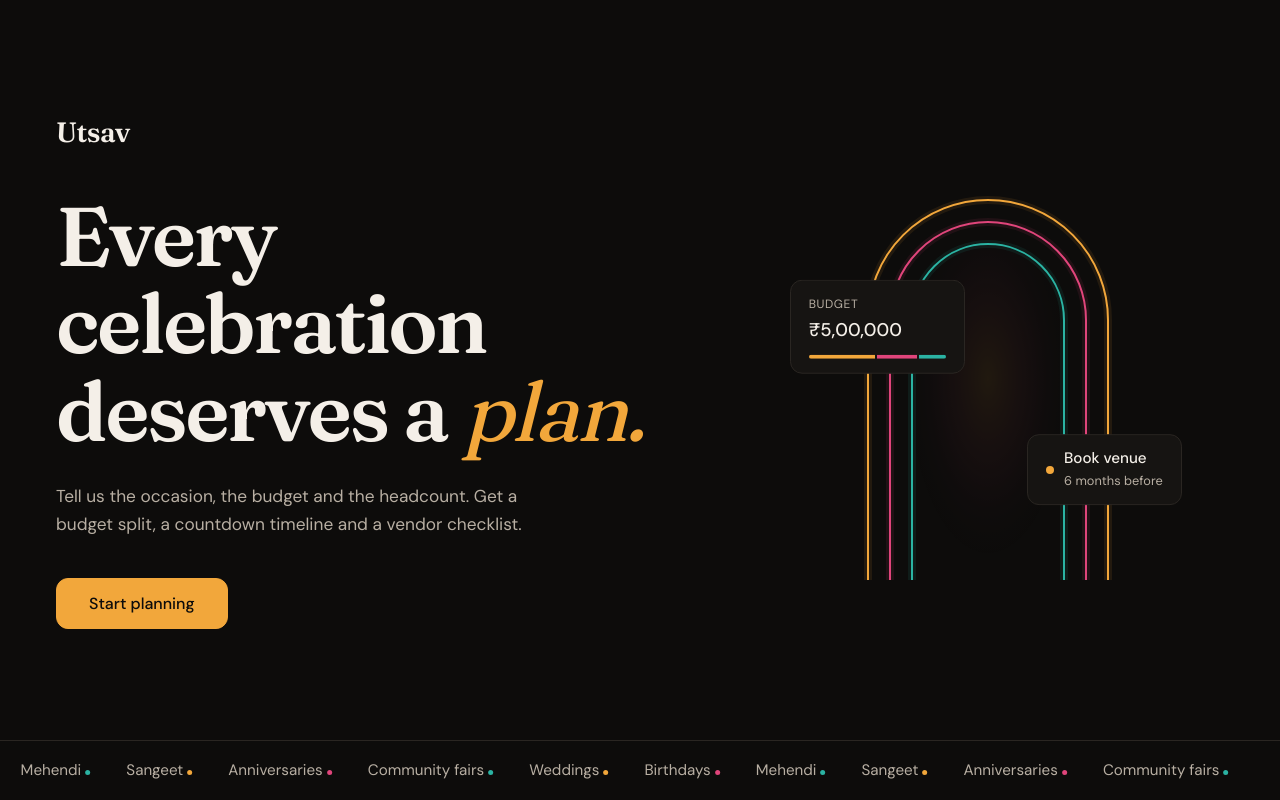
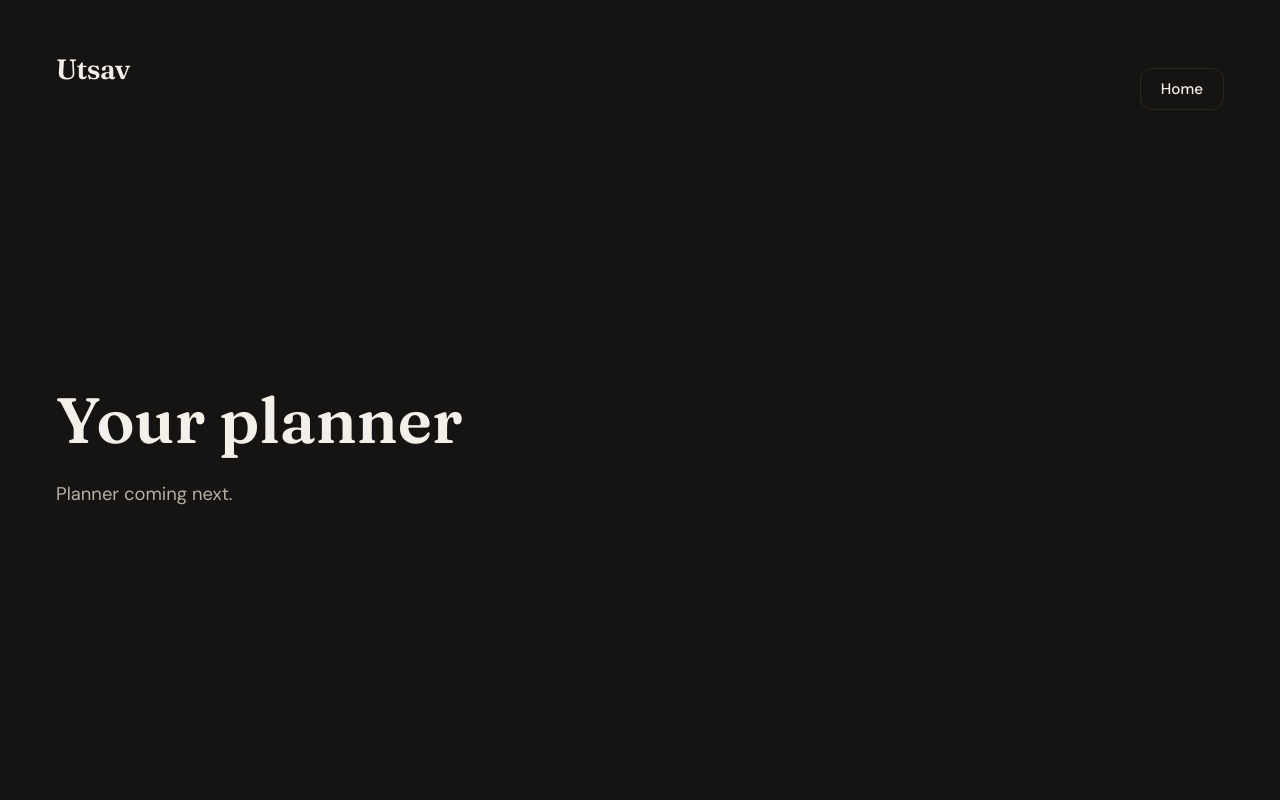
Before and after one commit to hargun0143/utsav-ai, a React (Vite) app: page / in a window 1280 px wide. Both pictures are taken after a click on the button "Start planning". Built offline with nearby package versions, Linux system fonts and the light colour scheme.

Commit message:
feat : add circular reveal into dashboard

```diff
--- a/src/App.jsx
+++ b/src/App.jsx
@@ -1,5 +1,100 @@
+import { useState, useRef, useEffect } from 'react'
 import Landing from './components/Landing.jsx'
+import Dashboard from './components/Dashboard.jsx'
 
 export default function App() {
-  return <Landing />
+  const [started, setStarted] = useState(false)
+  const [coords, setCoords] = useState({ x: 0, y: 0 })
+  const dashboardRef = useRef(null)
+  const revealMarigoldRef = useRef(null)
+  const headingRef = useRef(null)
+  const startBtnRef = useRef(null)
+  const hasInteracted = useRef(false)
+
+  const handleStart = ({ x, y }) => {
+    hasInteracted.current = true
+    const layers = [revealMarigoldRef.current, dashboardRef.current]
+    layers.forEach((el) => {
+      if (el) {
+        el.style.transition = 'none'
+        el.style.setProperty('--x', `${x}px`)
+        el.style.setProperty('--y', `${y}px`)
+        el.style.clipPath = `circle(0px at ${x}px ${y}px)`
+      }
+    })
+    if (dashboardRef.current) {
+      void dashboardRef.current.offsetHeight
+    }
+    layers.forEach((el) => {
+      if (el) {
+        el.style.transition = ''
+        el.style.clipPath = ''
+      }
+    })
+    setCoords({ x, y })
+    setStarted(true)
+  }
+
+  const handleHome = () => {
+    hasInteracted.current = true
+    setStarted(false)
+  }
+
+  const handleTransitionEnd = (e) => {
+    if (e.target !== dashboardRef.current || e.propertyName !== 'clip-path') return
+    if (started) {
+      headingRef.current?.focus()
+    } else {
+      startBtnRef.current?.focus()
+    }
+  }
+
+  useEffect(() => {
+    if (!hasInteracted.current) return
+    const isReduced = window.matchMedia('(prefers-reduced-motion: reduce)').matches
+    if (isReduced) {
+      if (started) {
+        headingRef.current?.focus()
+      } else {
+        startBtnRef.current?.focus()
+      }
+    }
+  }, [started])
+
+  return (
+    <>
+      <div
+        className="landing-container"
+        inert={started ? true : undefined}
+        aria-hidden={started}
+      >
+        <Landing onStart={handleStart} startBtnRef={startBtnRef} />
+      </div>
+
+      <div
+        ref={revealMarigoldRef}
+        className={`reveal-layer reveal-marigold ${started ? 'is-open' : ''}`}
+        style={{
+          '--x': `${coords.x}px`,
+          '--y': `${coords.y}px`,
+        }}
+        aria-hidden="true"
+        inert="true"
+      />
+
+      <div
+        ref={dashboardRef}
+        className={`dashboard-layer ${started ? 'is-open' : ''}`}
+        style={{
+          '--x': `${coords.x}px`,
+          '--y': `${coords.y}px`,
+        }}
+        inert={!started ? true : undefined}
+        aria-hidden={!started}
+        onTransitionEnd={handleTransitionEnd}
+      >
+        <Dashboard onHome={handleHome} headingRef={headingRef} />
+      </div>
+    </>
+  )
 }
--- /dev/null
+++ b/src/components/Dashboard.jsx
@@ -0,0 +1,19 @@
+export default function Dashboard({ onHome, headingRef }) {
+  return (
+    <div className="dashboard-content">
+      <header className="dashboard-header">
+        <span className="wordmark">Utsav</span>
+        <button type="button" className="btn-home" onClick={onHome}>
+          Home
+        </button>
+      </header>
+
+      <main className="dashboard-main">
+        <h1 ref={headingRef} tabIndex={-1} className="dashboard-title">
+          Your planner
+        </h1>
+        <p className="dashboard-description">Planner coming next.</p>
+      </main>
+    </div>
+  )
+}
--- a/src/components/Landing.jsx
+++ b/src/components/Landing.jsx
@@ -9,7 +9,15 @@ const tickerItems = [
   { name: 'Community fairs', dotClass: 'dot-teal' },
 ]
 
-export default function Landing() {
+export default function Landing({ onStart, startBtnRef }) {
+  const handleStart = (e) => {
+    if (!onStart) return
+    const rect = e.currentTarget.getBoundingClientRect()
+    const x = Math.round(rect.left + rect.width / 2)
+    const y = Math.round(rect.top + rect.height / 2)
+    onStart({ x, y })
+  }
+
   return (
     <div className="landing-page">
       <main className="landing-main">
@@ -26,7 +34,12 @@ export default function Landing() {
             split, a countdown timeline and a vendor checklist.
           </p>
           <div>
-            <button type="button" className="btn-start">
+            <button
+              ref={startBtnRef}
+              type="button"
+              className="btn-start"
+              onClick={handleStart}
+            >
               Start planning
             </button>
           </div>
--- a/src/main.jsx
+++ b/src/main.jsx
@@ -6,6 +6,7 @@ import '@fontsource/dm-sans/400.css'
 import '@fontsource/dm-sans/500.css'
 import './styles/theme.css'
 import './styles/landing.css'
+import './styles/dashboard.css'
 import App from './App.jsx'
 
 createRoot(document.getElementById('root')).render(
--- /dev/null
+++ b/src/styles/dashboard.css
@@ -0,0 +1,128 @@
+.reveal-layer {
+  position: fixed;
+  inset: 0;
+  width: 100%;
+  height: 100vh;
+  clip-path: circle(0px at var(--x, 0px) var(--y, 0px));
+  visibility: hidden;
+  pointer-events: none;
+}
+
+.reveal-marigold {
+  z-index: 46;
+  background-color: var(--color-marigold);
+  transition: clip-path 0.9s cubic-bezier(0.22, 1, 0.36, 1) 140ms,
+    visibility 0s linear 1.04s;
+}
+
+.reveal-marigold.is-open {
+  clip-path: circle(150vmax at var(--x, 0px) var(--y, 0px));
+  visibility: visible;
+  transition: clip-path 0.9s cubic-bezier(0.22, 1, 0.36, 1) 0ms,
+    visibility 0s linear 0s;
+}
+
+.dashboard-layer {
+  position: fixed;
+  inset: 0;
+  width: 100%;
+  height: 100vh;
+  z-index: 50;
+  background-color: var(--color-surface);
+  clip-path: circle(0px at var(--x, 0px) var(--y, 0px));
+  visibility: hidden;
+  transition: clip-path 0.9s cubic-bezier(0.22, 1, 0.36, 1) 0ms,
+    visibility 0s linear 0.9s;
+  overflow-y: auto;
+}
+
+.dashboard-layer.is-open {
+  clip-path: circle(150vmax at var(--x, 0px) var(--y, 0px));
+  visibility: visible;
+  transition: clip-path 0.9s cubic-bezier(0.22, 1, 0.36, 1) 140ms,
+    visibility 0s linear 0s;
+}
+
+.dashboard-content {
+  min-height: 100vh;
+  display: flex;
+  flex-direction: column;
+  max-width: 1360px;
+  width: 100%;
+  margin: 0 auto;
+  padding: 3rem 3.5rem;
+}
+
+.dashboard-header {
+  display: flex;
+  justify-content: space-between;
+  align-items: center;
+  width: 100%;
+}
+
+.btn-home {
+  background-color: var(--color-surface);
+  color: var(--color-text);
+  font-size: 0.95rem;
+  font-weight: 500;
+  padding: 0.6rem 1.25rem;
+  border: var(--border-width) solid var(--color-border);
+  border-radius: var(--border-radius);
+  transition: border-color 0.15s ease;
+}
+
+.btn-home:hover {
+  border-color: var(--color-marigold);
+}
+
+.dashboard-main {
+  flex: 1;
+  display: flex;
+  flex-direction: column;
+  justify-content: center;
+  align-items: flex-start;
+  padding: 4rem 0;
+}
+
+.dashboard-title {
+  font-family: var(--font-heading);
+  font-size: clamp(2.5rem, 5vw, 4rem);
+  font-weight: 600;
+  color: var(--color-text);
+  margin-bottom: 0.75rem;
+}
+
+.dashboard-title:focus {
+  outline: none;
+}
+
+.dashboard-title:focus-visible {
+  outline: 2px solid var(--color-marigold);
+  outline-offset: 4px;
+}
+
+.dashboard-description {
+  color: var(--color-text-muted);
+  font-size: 1.15rem;
+  line-height: 1.6;
+}
+
+@media (max-width: 960px) {
+  .dashboard-content {
+    padding: 2.5rem 1.5rem;
+  }
+}
+
+@media (prefers-reduced-motion: reduce) {
+  .reveal-layer {
+    display: none !important;
+  }
+
+  .dashboard-layer {
+    transition: none !important;
+  }
+
+  .dashboard-layer.is-open {
+    transition: none !important;
+  }
+}
```
